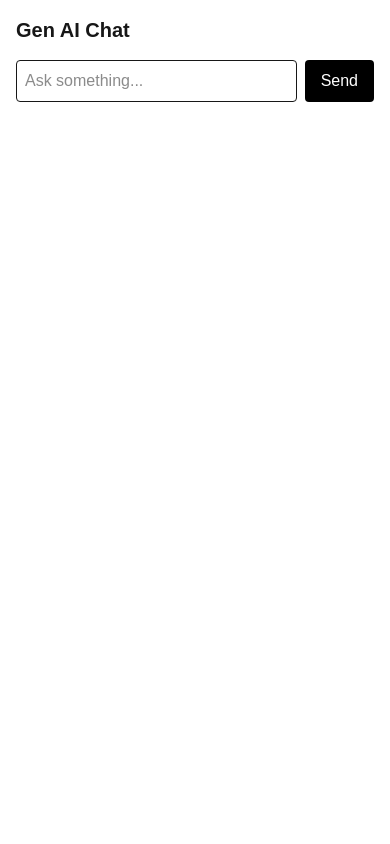
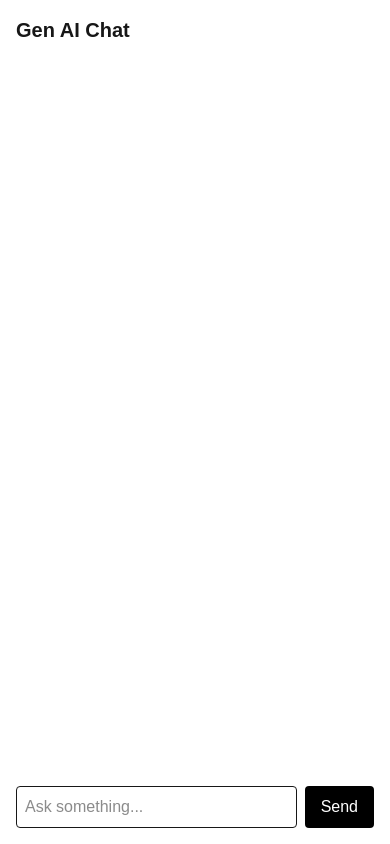
Before and after one commit to SankalpSinghai/genai-chat-app, a Next.js app: page / in a window 390 px wide. Built offline with nearby package versions, Linux system fonts and the light colour scheme.

Commit message:
feat: Improve Responsiveness design

```diff
--- a/src/components/ChatBox.tsx
+++ b/src/components/ChatBox.tsx
@@ -1,6 +1,6 @@
 "use client";
 
-import React, { useState } from "react";
+import React, { useState, useEffect, useRef } from "react";
 
 type Message = {
   role: "user" | "assistant";
@@ -11,6 +11,7 @@ export const ChatBot = () => {
   const [messages, setMessages] = useState<Message[]>([]);
   const [loading, setLoading] = useState(false);
   const [input, setInput] = useState("");
+  const bottomRef = useRef<HTMLDivElement | null>(null);
 
   async function sendMessage() {
     if (!input.trim()) return;
@@ -64,12 +65,17 @@ export const ChatBot = () => {
     }
   }
 
+  useEffect(()=>{
+    bottomRef.current?.scrollIntoView({ behavior: 'smooth'})
+  },[messages]);
+
   return (
-    <div className="max-w-xl mx-auto p-4">
+    <div className="max-w-xl mx-auto p-4 h-screen flex flex-col ">
       <h1 className="text-xl mb-4 font-semibold">Gen AI Chat</h1>
-      <div>
+      <div className="flex-1 overflow-y-auto">
         {messages.map((message, idx) => (
           <div
+            ref={bottomRef}
             key={idx}
             className={`p-2 rounded ${
               message.role === "user"
@@ -84,7 +90,7 @@ export const ChatBot = () => {
           <div className="text-sm text-gray-500">AI is thinking...</div>
         )}
       </div>
-      <div className="flex gap-2">
+      <div className="flex gap-2 mt-4">
         <input
           value={input}
           className="flex-1 border rounded p-2"
@@ -95,7 +101,7 @@ export const ChatBot = () => {
         />
         <button
           onClick={sendMessage}
-          className="bg-black text-white px-4 rounded"
+          className="bg-black text-white px-4 rounded disabled:opacity-50"
           disabled={loading}
         >
           Send
```
